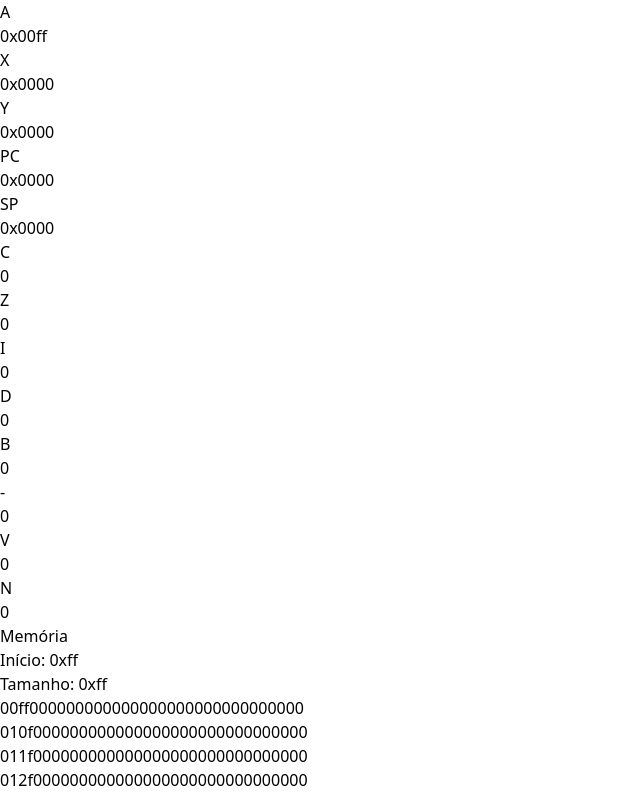
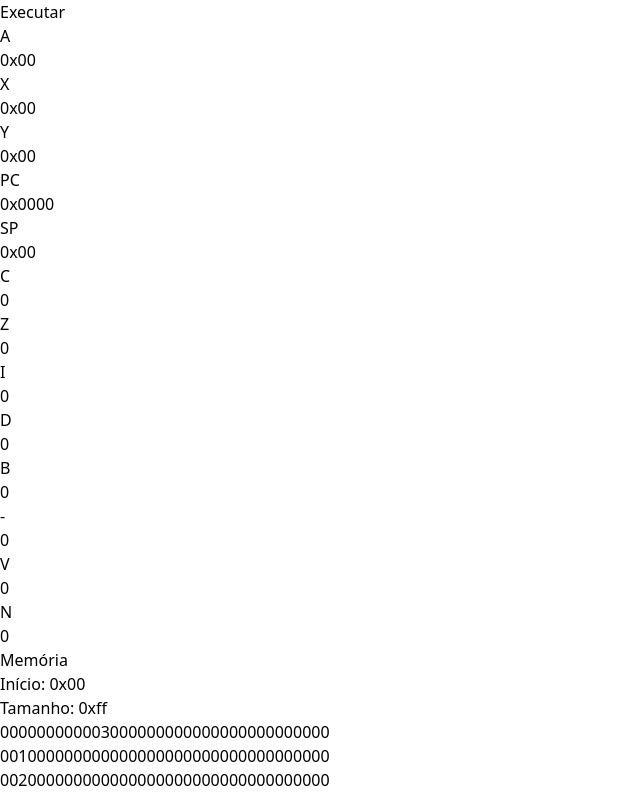
Before and after one commit to pedrohspires/PHantonNES, a React (Vite) app: page / in a window 1280 px wide. Shown: the top 796 px of the page, without its empty margins (0-640 px from the left). Built offline with nearby package versions, Linux system fonts and the light colour scheme.

Commit message:
Correções no layout

```diff
--- a/src/App.tsx
+++ b/src/App.tsx
@@ -10,8 +10,13 @@ function App() {
         console.log(cpu);
     }, [cpu])
 
+    function handleClick(): void {
+        exec_op_code("65", 3)
+    }
+
     return (
         <div className="w-full h-screen bg-gray-600 grid place-items-center">
+            <button onClick={handleClick} className='bg-white rounded-md p-2'>Executar</button>
             <div className='flex gap-4 h-[480px]'>
                 <Monitor />
 
--- a/src/components/Debug/index.tsx
+++ b/src/components/Debug/index.tsx
@@ -12,14 +12,14 @@ export default function Debug({ cpu }: Props) {
         <div className="bg-gray-900 p-4 text-white font-bold overflow-auto">
             <div className="w-full space-y-2">
                 <div className="col-span-full w-full flex justify-evenly">
-                    <Register label="A" value={cpu.a} />
-                    <Register label="X" value={cpu.x} />
-                    <Register label="Y" value={cpu.y} />
+                    <Register label="A" value={cpu.a} minLength={2} />
+                    <Register label="X" value={cpu.x} minLength={2} />
+                    <Register label="Y" value={cpu.y} minLength={2} />
                 </div>
 
                 <div className="col-span-full w-full flex justify-evenly">
                     <Register label="PC" value={cpu.pc} />
-                    <Register label="SP" value={cpu.sp} />
+                    <Register label="SP" value={cpu.sp} minLength={2} />
                 </div>
 
                 <div className="col-span-full w-full content-center">
--- a/src/components/Flags/index.tsx
+++ b/src/components/Flags/index.tsx
@@ -7,7 +7,7 @@ export default function Flags({ flags }: { flags: string }) {
                 return (
                     <div key={index} className="text-center">
                         <p>{flagsLabel[index]}</p>
-                        <input className="text-black rounded-sm px-2 w-7 text-center bg-gray-50" value={flags[index]} />
+                        <input className="text-black rounded-sm px-2 w-7 text-center bg-gray-50" defaultValue={flags[index]} />
                     </div>
                 )
             })}
--- a/src/components/Memoria/index.tsx
+++ b/src/components/Memoria/index.tsx
@@ -2,7 +2,7 @@ import { ChangeEvent, useState } from "react"
 import { minLengthNumber } from "../../utils/format";
 
 export default function Memoria({ mem }: { mem: Array<number> }): JSX.Element {
-    const [start, setStart] = useState<string>("0xff");
+    const [start, setStart] = useState<string>("0x00");
     const [length, setLength] = useState<string>("0xff");
 
     const handleChangeInput = (event: ChangeEvent<HTMLInputElement>): void => {
@@ -24,7 +24,7 @@ export default function Memoria({ mem }: { mem: Array<number> }): JSX.Element {
                             id="mem_start"
                             value={start}
                             onChange={handleChangeInput}
-                            className="w-20 text-black px-2"
+                            className="w-20 text-black px-2 rounded-md"
                         />
                     </div>
 
@@ -34,7 +34,7 @@ export default function Memoria({ mem }: { mem: Array<number> }): JSX.Element {
                             id="mem_length"
                             value={length}
                             onChange={handleChangeInput}
-                            className="w-20 text-black px-2"
+                            className="w-20 text-black px-2 rounded-md"
                         />
                     </div>
                 </div>
@@ -42,11 +42,18 @@ export default function Memoria({ mem }: { mem: Array<number> }): JSX.Element {
 
             <div className="mt-2">
                 {mem.slice(Number(start), Number(start) + Number(length) + 1).map((item, index) => {
-                    console.log((index + Number(start)).toString(16))
                     if (index % 16 == 0)
-                        return <>{index != 0 && <br />}<span className="bg-gray-500 px-1 w-12 inline-block mr-2">{minLengthNumber(index + Number(start), 4, 16)}</span></>
+                        return (
+                            <span key={index}>
+                                {index != 0 && <br />}
+                                <span className="bg-gray-500 px-1 w-12 inline-block mr-2">
+                                    {minLengthNumber(index + Number(start), 4, 16)}
+                                </span>
+                                <span className="inline-block w-7">{minLengthNumber(item, 2, 16)}</span>
+                            </span>
+                        )
 
-                    return <span className="inline-block w-7">{minLengthNumber(item, 2, 16)}</span>
+                    return <span key={index} className="inline-block w-7">{minLengthNumber(item, 2, 16)}</span>
                 })}
             </div>
         </div>
--- a/src/components/Register/index.tsx
+++ b/src/components/Register/index.tsx
@@ -1,15 +1,18 @@
+import { minLengthNumber } from "../../utils/format";
+
 type Props = {
     label: string,
-    value: number
+    value: number,
+    minLength?: number
 }
 
-export default function Register({ label, value }: Props) {
-    const valueFormat = "0x" + ("0000" + value.toString(16)).slice(-4);
+export default function Register({ label, value, minLength = 4 }: Props) {
+    const valueFormat = "0x" + minLengthNumber(value, minLength, 16);
 
     return (
         <div className="text-center">
             <p>{label}</p>
-            <input className="text-black rounded-sm px-2 w-20 text-center bg-gray-50" value={valueFormat} />
+            <input className="text-black rounded-sm px-2 w-20 text-center bg-gray-50" defaultValue={valueFormat} />
         </div>
     )
 }
--- a/src/hooks/useCpu.ts
+++ b/src/hooks/useCpu.ts
@@ -18,7 +18,7 @@ export function useCpu(): [cpu: cpuType, exec_op_code: (code: op_codes, arg: num
         let cpuTemp = cpu;
 
         cpu.a = 0xff;
-        cpu.memory[0x00] = 0x01;
+        cpu.memory[0x03] = 0x03;
 
         setCpu({ ...cpuTemp });
     }, []);
```
